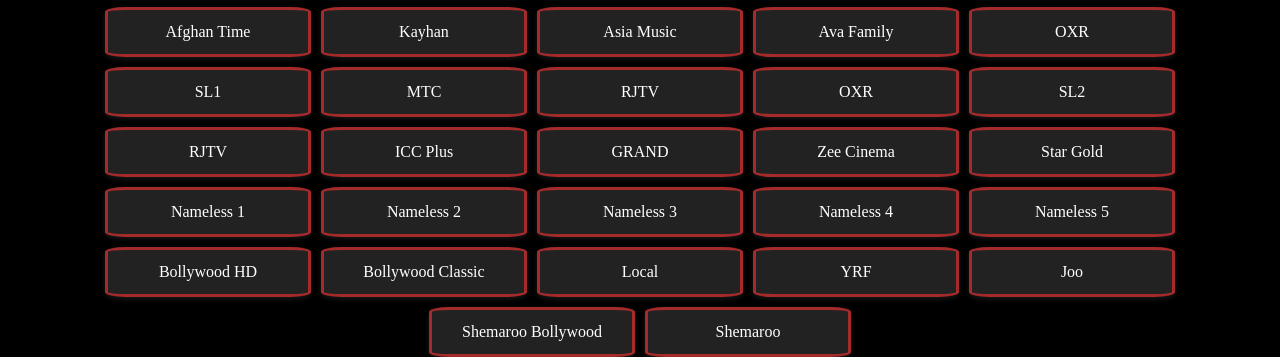
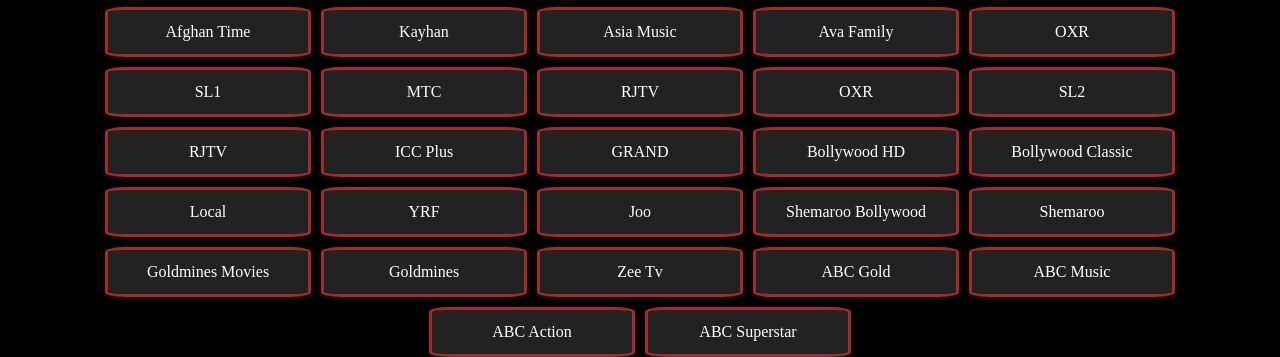
Before and after one commit to msfata/maihan-association, a plain HTML site: page index.html in a window 1280 px wide. Shown: the part 575-932 px from the top of the page. Drawn offline with nearby package versions, Linux system fonts and the light colour scheme; no server answers.

Commit message:
Update index.html

```diff
--- a/index.html
+++ b/index.html
@@ -134,14 +134,6 @@
 		         { name: 'ICC Plus', url: 'https://icchls.wns.live/hls/stream.m3u8' },
 		         { name: 'GRAND', url: 'https://gcinemahls.wns.live/hls/stream.m3u8' },
 
-
-			{ name: 'Zee Cinema', url: 'http://182.176.185.207:7500/play/a07m/index.m3u8' },
-		{ name: 'Star Gold', url: 'http://182.176.185.207:7500/play/a07p/index.m3u8' },
-			 { name: 'Nameless 1', url: 'http://str24.l9574.com/742.stream/index.m3u8' },
-		 { name: 'Nameless 2', url: 'http://str24.l9574.com/743.stream/index.m3u8' },
-		 { name: 'Nameless 3', url: 'http://str24.l9574.com/744.stream/index.m3u8' },
-		 { name: 'Nameless 4', url: 'http://str24.l9574.com/745.stream/index.m3u8' },
-		 { name: 'Nameless 5', url: 'http://str24.l9574.com/746.stream/index.m3u8' },
 		         { name: 'Bollywood HD', url: 'https://d35j504z0x2vu2.cloudfront.net/v1/master/0bc8e8376bd8417a1b6761138aa41c26c7309312/bollywood-hd/manifest.m3u8' },
                          { name: 'Bollywood Classic', url: 'https://d35j504z0x2vu2.cloudfront.net/v1/master/0bc8e8376bd8417a1b6761138aa41c26c7309312/bollywood-classic/manifest.m3u8' },
                          { name: 'Local', url: 'https://dbrb49pjoymg4.cloudfront.net/v1/manifest/3fec3e5cac39a52b2132f9c66c83dae043dc17d4/prod_default_xumo-ams-aws/7be04f99-5bf2-430b-86dd-4e1577159f1b/4.m3u8' },
@@ -149,6 +141,14 @@
                          { name: 'Joo', url: 'https://livecdn.live247stream.com/joomusic/tv/playlist.m3u8' },
 			 { name: 'Shemaroo Bollywood', url: 'https://d35j504z0x2vu2.cloudfront.net/v1/manifest/0bc8e8376bd8417a1b6761138aa41c26c7309312/shemaroo-bollywood/b76c4ad2-cc0a-43e3-888f-f3e322cfa56f/0.m3u8' },
 			 { name: 'Shemaroo', url: 'https://d35j504z0x2vu2.cloudfront.net/v1/manifest/0bc8e8376bd8417a1b6761138aa41c26c7309312/shemaroo-filmigaane/c80a70b7-08fa-4f36-8578-88a3da022708/0.m3u8' },
+{ name: 'Goldmines Movies ', url: 'https://cdn-2.pishow.tv/live/1461/master.m3u8' },
+			{ name: 'Goldmines  ', url: 'https://cdn-2.pishow.tv/live/1459/master.m3u8' },
+			{ name: 'Zee Tv ', url: 'http://182.176.185.207:7500/play/a07i/index.m3u8' },
+{ name: 'ABC Gold ', url: 'http://103.156.169.82:8000/ABC.GOLD/index.m3u8' },
+			{ name: 'ABC Music ', url: 'http://103.156.169.82:8000/ABC.MUSIC/index.m3u8' },
+			{ name: 'ABC Action ', url: 'http://103.156.169.82:8000/ABC.ACTION/index.m3u8' },
+			{ name: 'ABC Superstar ', url: 'http://103.156.169.82:8000/ABC.SUPERSTAR/index.m3u8' },
+
 
 		  ];
 
```
